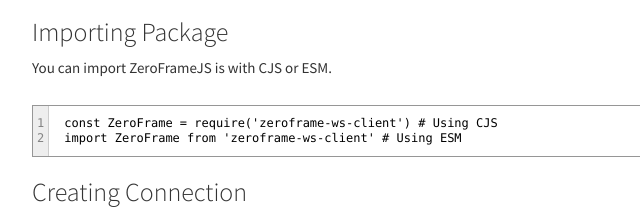
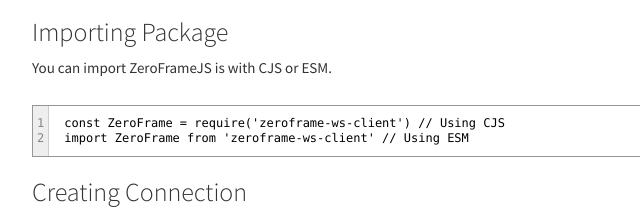
Before and after one commit to filips123/ZeroFrameJS, a plain HTML site: page index.html in a window 1280 px wide. Shown: the part 2265-2479 px from the top of the page, 38-678 px from the left. Drawn offline with Linux system fonts and the light colour scheme.

Commit message:
Deploy filips123/ZeroFrameJS to github.com/filips123/ZeroFrameJS.git:gh-pages

```diff
--- a/index.html
+++ b/index.html
@@ -109,8 +109,8 @@
 <h2>Usage</h2>
 <h3>Importing Package</h3>
 <p>You can import ZeroFrameJS is with CJS or ESM.</p>
-<pre class="prettyprint source lang-js"><code>const ZeroFrame = require('zeroframe-ws-client') # Using CJS
-import ZeroFrame from 'zeroframe-ws-client' # Using ESM
+<pre class="prettyprint source lang-js"><code>const ZeroFrame = require('zeroframe-ws-client') // Using CJS
+import ZeroFrame from 'zeroframe-ws-client' // Using ESM
 </code></pre>
 <h3>Creating Connection</h3>
 <p>To create a connection, you need to specify the ZeroNet site address.</p>
```
Also changed, not shown: quicksearch.html (+1 -1 lines).
